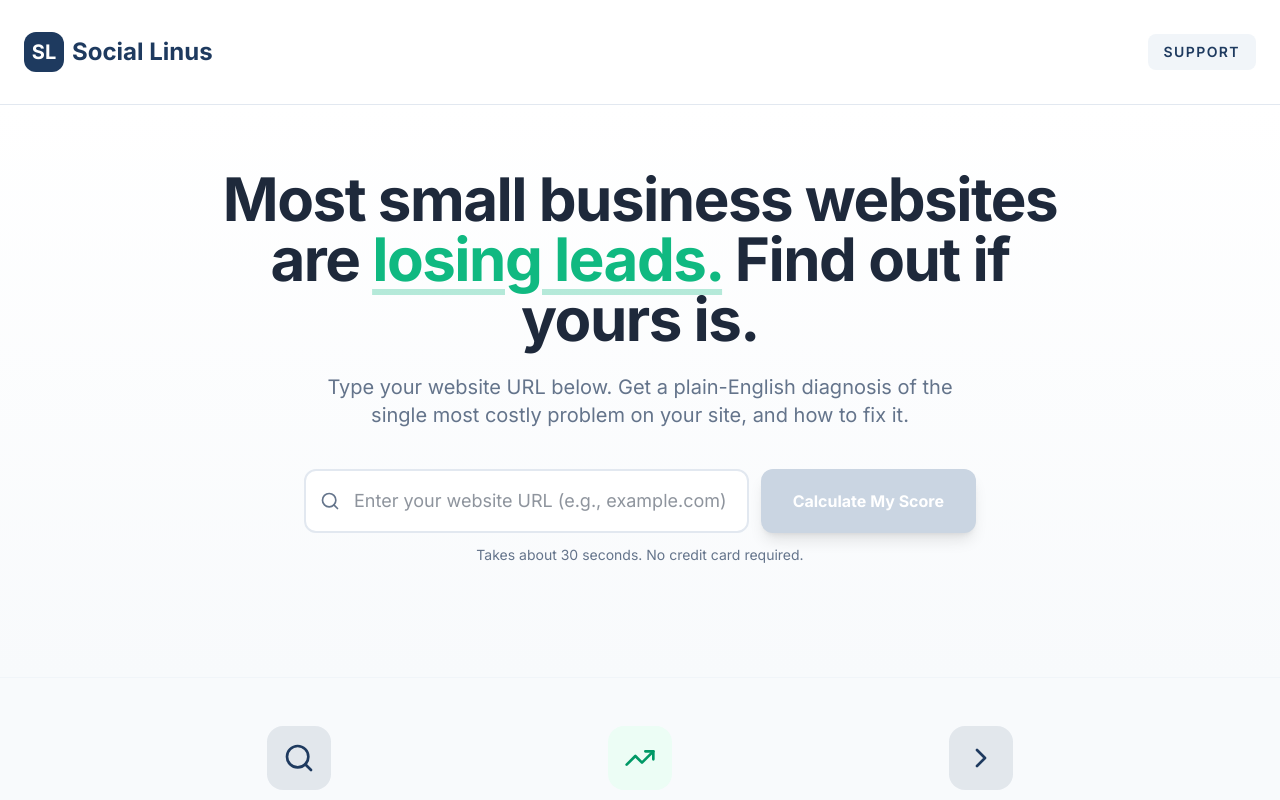
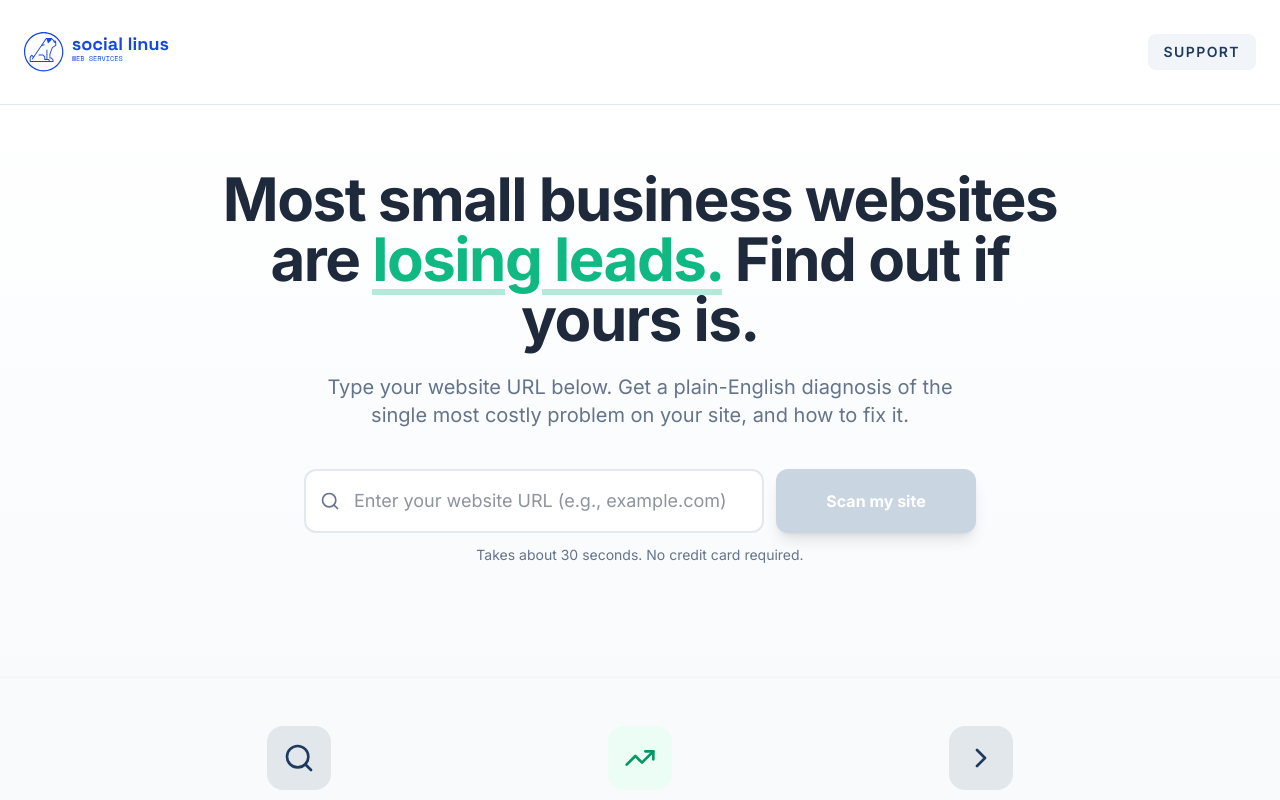
Before and after one commit to spicylinus/revfi, a Next.js app: page / in a window 1280 px wide. Shown: the top 800 px of the page. Built offline with nearby package versions, Linux system fonts and the light colour scheme.

Commit message:
chore: update CTA button text, add Social Linus logo to header

```diff
--- a/src/app/page.tsx
+++ b/src/app/page.tsx
@@ -59,9 +59,8 @@ export default function Home() {
       {/* Header */}
       <header className="py-8 px-6 border-b border-slate-200 bg-surface">
         <div className="max-w-7xl mx-auto flex justify-between items-center">
-          <div className="flex items-center gap-2">
-            <div className="w-10 h-10 bg-primary rounded-xl flex items-center justify-center text-white font-bold text-xl">SL</div>
-            <h1 className="text-2xl font-bold text-primary">Social Linus</h1>
+          <div className="flex items-center gap-3">
+            <img src="/sociallinus-logo.svg" alt="Social Linus" className="h-10 w-auto" />
           </div>
           <div className="hidden md:flex items-center gap-6 text-sm font-semibold text-text-secondary uppercase tracking-widest">
             <a href="mailto:support@sociallinus.com" className="px-4 py-2 bg-slate-100 text-primary rounded-lg hover:bg-slate-200 transition-all">Support</a>
--- a/src/components/ui/InputField.tsx
+++ b/src/components/ui/InputField.tsx
@@ -61,7 +61,7 @@ export default function InputField({ onAudit, isLoading }: InputFieldProps) {
                 <span>Auditing...</span>
               </>
             ) : (
-              "Calculate My Score"
+              "Scan my site"
             )}
           </button>
         </div>
```
Also changed, not shown: public/sociallinus-logo.svg (added).
